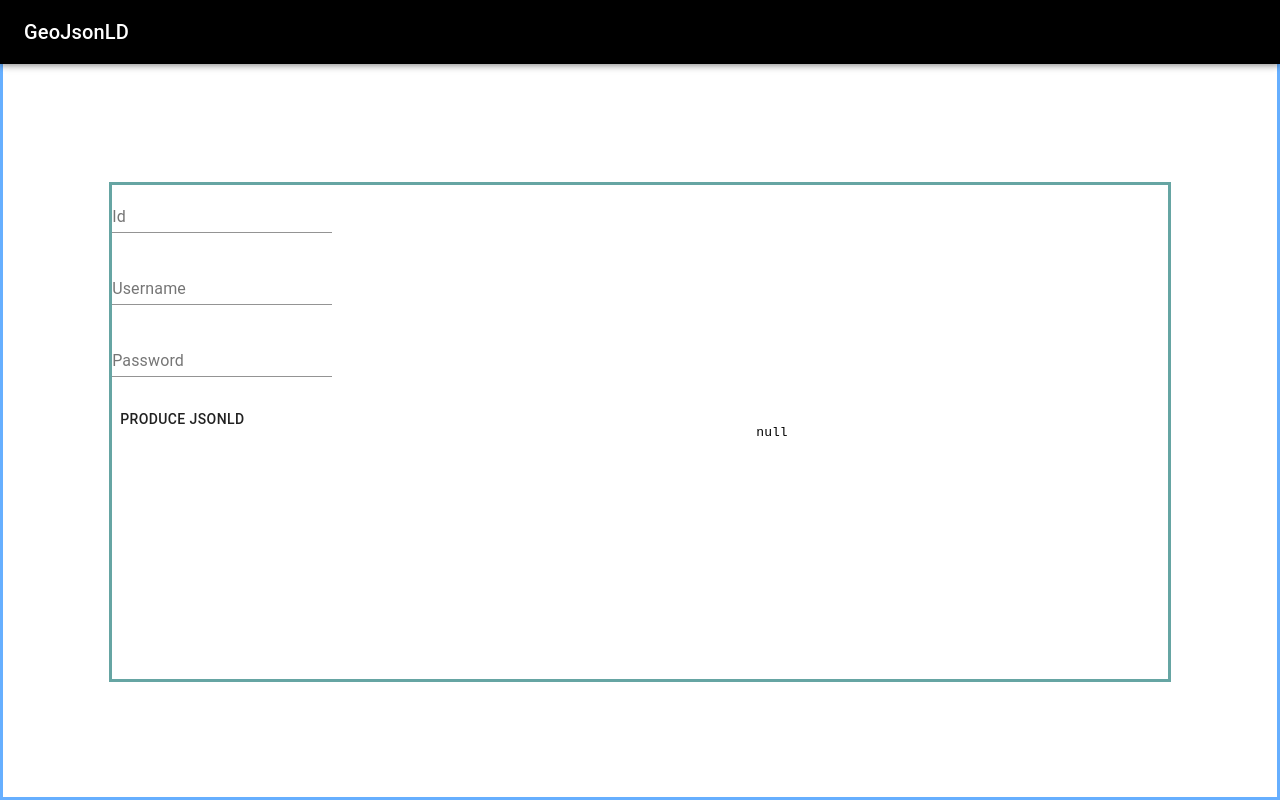
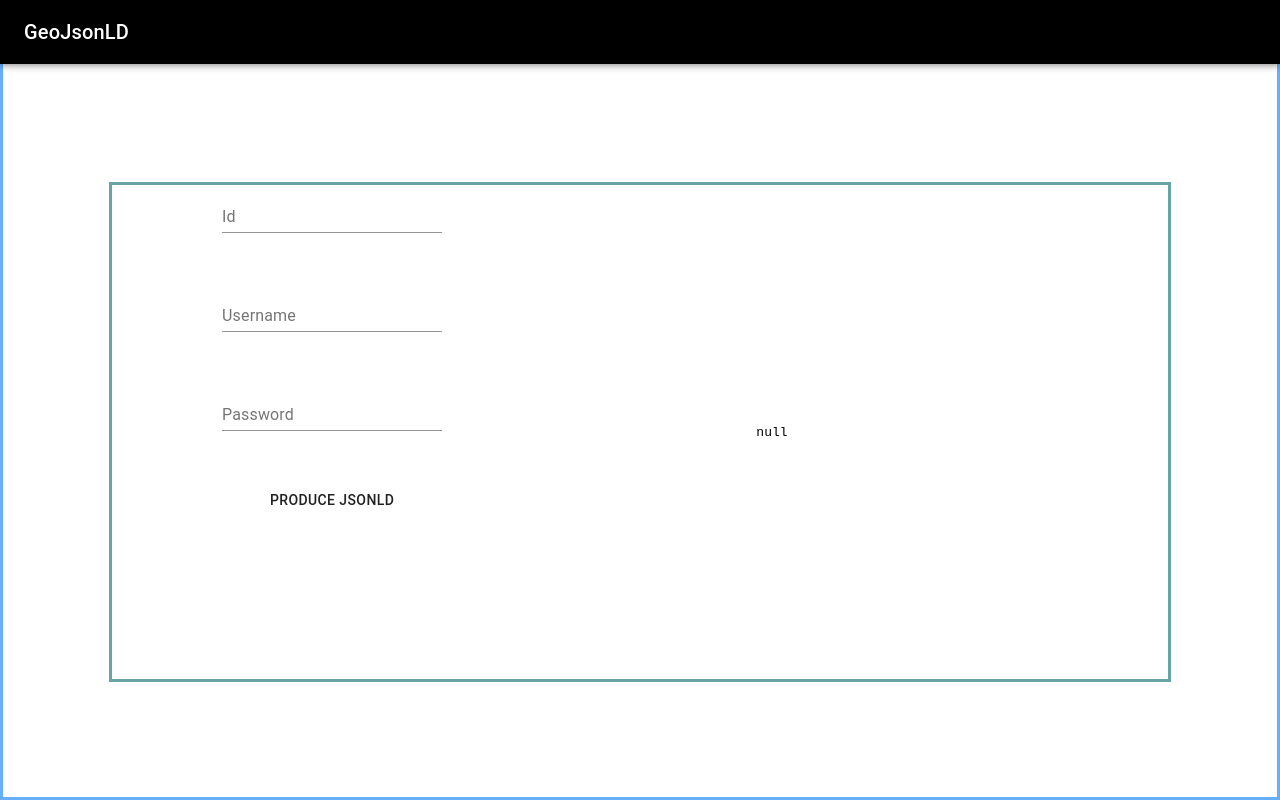
Before and after one commit to nypen/insight, a React (Create React App) app in the folder client/: page / in a window 1280 px wide. Built offline with nearby package versions, Linux system fonts and the light colour scheme.

Commit message:
Add checks on fields before sending the request

```diff
--- a/client/src/components/requestForm.tsx
+++ b/client/src/components/requestForm.tsx
@@ -1,61 +1,117 @@
 import React from 'react';
-import { Button, FormControl, Grid, Input, InputLabel } from '@material-ui/core';
-import { RequestFormType } from '../requestForm';
+import { Button, FormControl, FormHelperText, Grid, Input, InputLabel } from '@material-ui/core';
+import { RequestFormType } from '../types';
+import { Guid } from "guid-typescript";
 
 interface RequestFormProps {
     loading: boolean
-    onSubmitRequest: (request: RequestFormType) => void
+    submitRequest: (request: RequestFormType) => void
 }
 
 const RequestForm = (props: React.PropsWithChildren<RequestFormProps>) => {
-    const { loading, onSubmitRequest} = props;
+    const { loading, submitRequest: onSubmitRequest } = props;
 
+    const [id, setId] = React.useState("");
     const [username, setUsername] = React.useState("");
     const [password, setPassword] = React.useState("");
-    const [id, setId] = React.useState("");
+    const [idError, setIdError] = React.useState<string>("");
+    const [usernameError, setUsernameError] = React.useState<string>("");
+    const [passwordError, setPasswordError] = React.useState<string>("");
 
     const handleonClick = () => {
-        onSubmitRequest({
+        const request = {
             id,
             username,
             password
-        })
-    }
+        };
+
+        if (!id.length || !username.length || !password.length) {
+            return;
+        }
+
+        if (!!idError.length || !!usernameError.length || !!passwordError.length) {
+            return;
+        }
+        console.log("what");
+
+        onSubmitRequest(request);
+    };
+
+    const handleUsernameChange = (username: string) => {
+        setUsername(username);
+
+        if (!username || !username.length) {
+            setUsernameError("Username cannot be empty");
+            return;
+        }
+
+        setUsernameError("");
+    };
+
+    const handlePasswordChange = (password: string) => {
+        setPassword(password);
+
+        if (!password || !password.length) {
+            setPasswordError("Password cannot be empty");
+            return;
+        }
+
+        setPasswordError("");
+    };
+
+    const handleIdChange = (id: string) => {
+        setId(id);
+
+        if (!id || !id.length) {
+            setIdError("Product Id cannot be null");
+            return;
+        }
+
+        if (Guid.parse(id).toString() === Guid.EMPTY) {
+            setIdError("Product Id is not a valid Guid");
+            return;
+        }
+
+        setIdError("");
+    };
 
     return (
-        <Grid container direction="column" spacing={3}>
+        <Grid container direction="column" alignItems="center" spacing={6} justify="flex-end" >
             <Grid item>
-                <FormControl>
+                <FormControl error={!!idError}>
                     <InputLabel>Id</InputLabel>
                     <Input
+                        value={id}
+                        color="secondary"
+                        disabled={loading}
                         placeholder="0ee2be67-7b4e-48a2-aad4-71dbefa7471e"
-                        color="secondary"
-                        value={id}
-                        disabled={loading}
-                        onChange={(e) => setId(e.target.value)}
+                        onChange={(e) => handleIdChange(e.target.value)}
                     />
+                    <FormHelperText>{idError}</FormHelperText>
                 </FormControl>
             </Grid>
             <Grid item>
-                <FormControl>
+                <FormControl error={!!usernameError}>
                     <InputLabel>Username</InputLabel>
                     <Input
                         color="secondary"
                         value={username}
                         disabled={loading}
-                        onChange={(e) => setUsername(e.target.value)}
+                        onChange={(e) => handleUsernameChange(e.target.value)}
                     />
+                    <FormHelperText>{usernameError}</FormHelperText>
                 </FormControl>
             </Grid>
             <Grid item>
-                <FormControl>
+                <FormControl error={!!passwordError}>
                     <InputLabel>Password</InputLabel>
                     <Input
                         color="secondary"
                         value={password}
                         disabled={loading}
-                        onChange={(e) => setPassword(e.target.value)}
+                        onChange={(e) => handlePasswordChange(e.target.value)}
                     />
+                    <FormHelperText>{passwordError}</FormHelperText>
                 </FormControl>
             </Grid>
             <Grid item>
```
